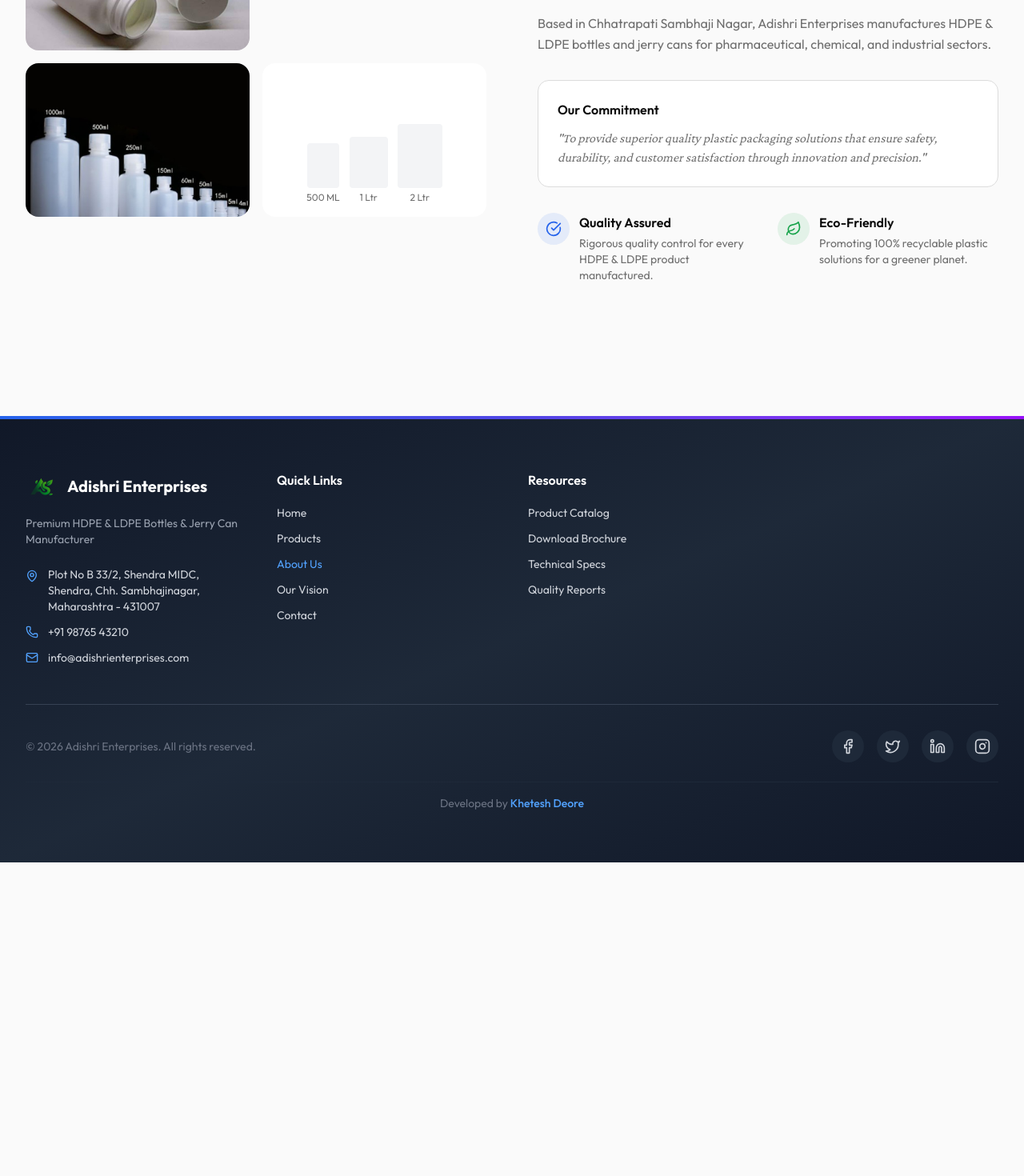
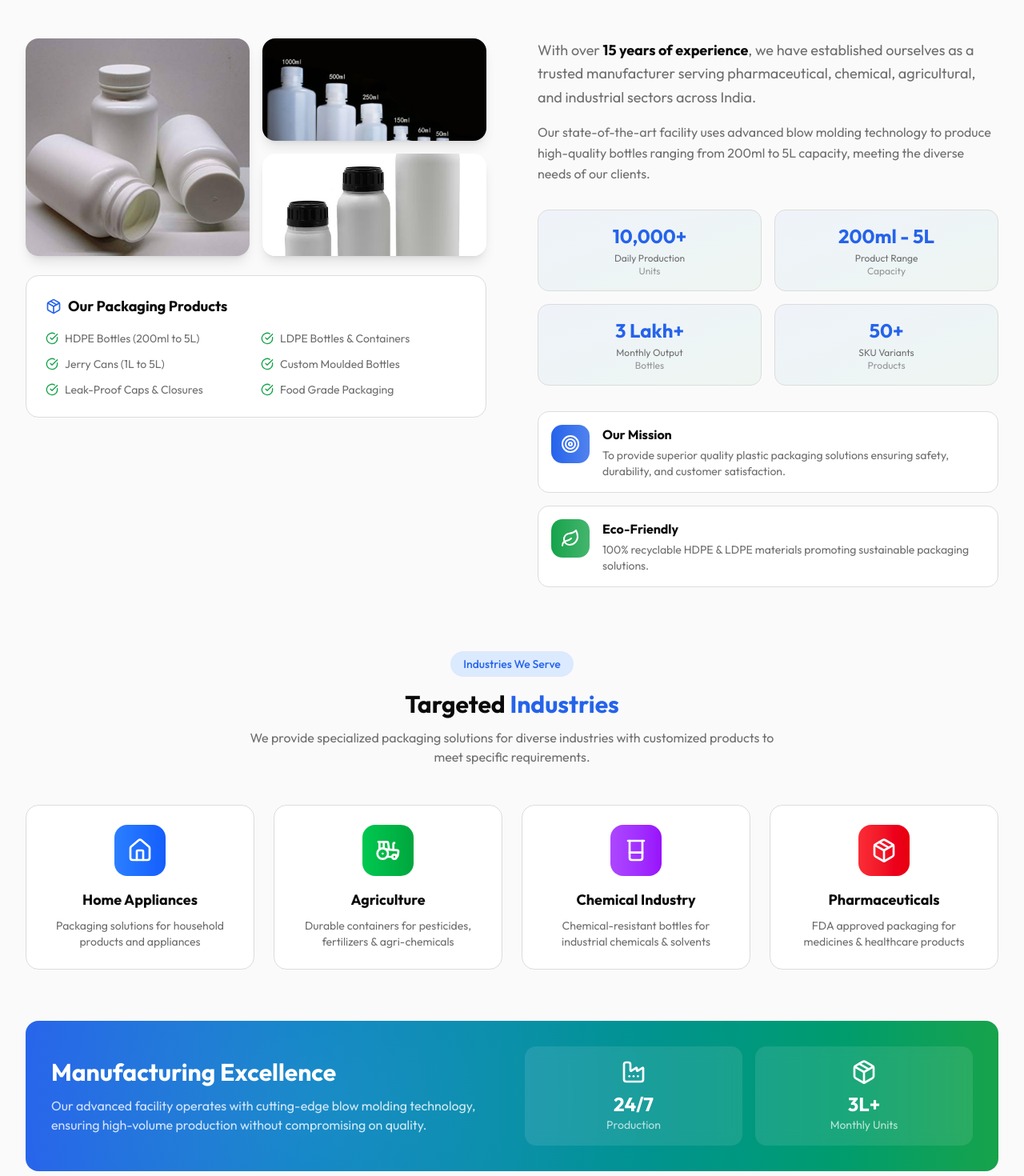
Before and after one commit to Khetesh-Deore/Adishri-Enterprises, a React (Vite) app in the folder Adishri-Enterprises/: page /about in a window 1280 px wide. Shown: the part 360-1830 px from the top of the page at 80% size. Before the commit the page ends 1438 px from the top, so only its background shows below. Built offline with nearby package versions, Linux system fonts and the light colour scheme.

Commit message:
about page update

```diff
--- a/Adishri-Enterprises/src/views/components/Excellence.jsx
+++ b/Adishri-Enterprises/src/views/components/Excellence.jsx
@@ -1,69 +1,112 @@
-// Excellence Component - About Section
+// Excellence Component - About Section with Industries & Capacity
 import { motion } from "framer-motion";
-import { CheckCircle, Leaf } from "lucide-react";
-import { fadeInLeft, fadeInRight } from "../../controllers/useAnimations";
+import { CheckCircle, Leaf, Target, Package, Factory, Beaker, Home, Tractor } from "lucide-react";
+import { fadeInLeft, fadeInRight, staggerContainer, staggerItem } from "../../controllers/useAnimations";
+import { SectionHeading } from "../shared";
+
+// Targeted Industries
+const industries = [
+  {
+    icon: Home,
+    name: "Home Appliances",
+    description: "Packaging solutions for household products and appliances",
+    color: "from-blue-500 to-blue-600"
+  },
+  {
+    icon: Tractor,
+    name: "Agriculture",
+    description: "Durable containers for pesticides, fertilizers & agri-chemicals",
+    color: "from-green-500 to-green-600"
+  },
+  {
+    icon: Beaker,
+    name: "Chemical Industry",
+    description: "Chemical-resistant bottles for industrial chemicals & solvents",
+    color: "from-purple-500 to-purple-600"
+  },
+  {
+    icon: Package,
+    name: "Pharmaceuticals",
+    description: "FDA approved packaging for medicines & healthcare products",
+    color: "from-red-500 to-red-600"
+  }
+];
+
+// Capacity Stats
+const capacityStats = [
+  { label: "Daily Production", value: "10,000+", suffix: "Units" },
+  { label: "Product Range", value: "200ml - 5L", suffix: "Capacity" },
+  { label: "Monthly Output", value: "3 Lakh+", suffix: "Bottles" },
+  { label: "SKU Variants", value: "50+", suffix: "Products" }
+];
+
+// Packaging Features
+const packagingFeatures = [
+  "HDPE Bottles (200ml to 5L)",
+  "LDPE Bottles & Containers",
+  "Jerry Cans (1L to 5L)",
+  "Custom Moulded Bottles",
+  "Leak-Proof Caps & Closures",
+  "Food Grade Packaging"
+];
 
 export default function Excellence() {
   return (
     <section className="py-20 md:py-28 bg-background min-h-screen">
       <div className="max-w-7xl mx-auto px-4 sm:px-6 lg:px-8">
-        <div className="grid lg:grid-cols-2 gap-12 lg:gap-16 items-start">
 
-          {/* Left - Image Grid */}
+        <SectionHeading
+          subtitle="About Us"
+          title="Excellence in Plastic"
+          highlight="Packaging Manufacturing"
+          description="Based in Chhatrapati Sambhaji Nagar, Adishri Enterprises is a leading manufacturer of HDPE & LDPE bottles and jerry cans."
+        />
+
+        {/* Main Content Grid */}
+        <div className="grid lg:grid-cols-2 gap-12 lg:gap-16 items-start mt-12">
+
+          {/* Left - Image & Packaging Info */}
           <motion.div
             variants={fadeInLeft}
             initial="hidden"
             whileInView="visible"
             viewport={{ once: true, amount: 0.3 }}
-            className="space-y-4"
+            className="space-y-6"
           >
-            {/* Top Row */}
+            {/* Image Grid */}
             <div className="grid grid-cols-2 gap-4">
-              {/* Large Image */}
               <div className="row-span-2">
                 <img
                   src="/product1.jpeg"
                   alt="HDPE Bottles"
-                  className="w-full h-full object-cover rounded-2xl"
+                  className="w-full h-full object-cover rounded-2xl shadow-lg"
                 />
               </div>
-              {/* Small Bottles Display */}
-              <div className="bg-card rounded-2xl p-4 flex items-end justify-center gap-2">
-                <div className="text-center">
-                  <div className="h-16 w-6 bg-gray-200 rounded-t-full mx-auto" />
-                  <span className="text-xs text-muted-foreground mt-1 block">200 ML</span>
-                </div>
-                <div className="text-center">
-                  <div className="h-20 w-8 bg-gray-200 rounded-t-full mx-auto" />
-                  <span className="text-xs text-muted-foreground mt-1 block">500 ML</span>
-                </div>
-                <div className="text-center">
-                  <div className="h-24 w-10 bg-blue-100 rounded-t-full mx-auto" />
-                  <span className="text-xs text-muted-foreground mt-1 block">1 Ltr</span>
-                </div>
-              </div>
-            </div>
-
-            {/* Bottom Row */}
-            <div className="grid grid-cols-2 gap-4">
               <img
                 src="/product2.jpeg"
                 alt="Jerry Cans"
-                className="w-full h-48 object-cover rounded-2xl"
+                className="w-full h-32 object-cover rounded-2xl shadow-lg"
               />
-              <div className="bg-card rounded-2xl p-4 flex items-end justify-center gap-3">
-                <div className="text-center">
-                  <div className="h-14 w-10 bg-gray-100 rounded mx-auto" />
-                  <span className="text-xs text-muted-foreground mt-1 block">500 ML</span>
-                </div>
-                <div className="text-center">
-                  <div className="h-16 w-12 bg-gray-100 rounded mx-auto" />
-                  <span className="text-xs text-muted-foreground mt-1 block">1 Ltr</span>
-                </div>
-                <div className="text-center">
-                  <div className="h-20 w-14 bg-gray-100 rounded mx-auto" />
-                  <span className="text-xs text-muted-foreground mt-1 block">2 Ltr</span>
-                </div>
+              <img
+                src="/product3.jpeg"
+                alt="Product Range"
+                className="w-full h-32 object-cover rounded-2xl shadow-lg"
+              />
+            </div>
+
+            {/* Packaging Products */}
+            <div className="p-6 rounded-2xl bg-card border border-border">
+              <h3 className="text-lg font-bold text-foreground mb-4 flex items-center gap-2">
+                <Package className="w-5 h-5 text-primary" />
+                Our Packaging Products
+              </h3>
+              <div className="grid grid-cols-2 gap-3">
+                {packagingFeatures.map((feature, index) => (
+                  <div key={index} className="flex items-center gap-2">
+                    <CheckCircle className="w-4 h-4 text-accent flex-shrink-0" />
+                    <span className="text-sm text-muted-foreground">{feature}</span>
+                  </div>
+                ))}
               </div>
             </div>
           </motion.div>
@@ -74,58 +117,152 @@
             initial="hidden"
             whileInView="visible"
             viewport={{ once: true, amount: 0.3 }}
+            className="space-y-8"
           >
-            <span className="text-sm font-semibold text-primary uppercase tracking-wider">
-              About Adishri Enterprises
-            </span>
-
-            <h2 className="text-3xl md:text-4xl lg:text-5xl font-bold text-foreground mt-4 leading-tight">
-              Excellence in Plastic Packaging Manufacturing
-            </h2>
-
-            <p className="text-muted-foreground mt-6 leading-relaxed">
-              Based in Chhatrapati Sambhaji Nagar, Adishri Enterprises manufactures HDPE & LDPE
-              bottles and jerry cans for pharmaceutical, chemical, and industrial sectors.
-            </p>
-
-            {/* Commitment Box */}
-            <div className="mt-8 p-6 bg-card rounded-xl border border-border">
-              <h3 className="font-semibold text-foreground mb-3">Our Commitment</h3>
-              <p className="text-muted-foreground italic font-serif">
-                "To provide superior quality plastic packaging solutions that ensure
-                safety, durability, and customer satisfaction through innovation and
-                precision."
+            {/* About Text */}
+            <div>
+              <p className="text-lg text-muted-foreground leading-relaxed mb-4">
+                With over <strong className="text-foreground">15 years of experience</strong>, we have established ourselves as a trusted
+                manufacturer serving pharmaceutical, chemical, agricultural, and industrial sectors across India.
+              </p>
+              <p className="text-muted-foreground leading-relaxed">
+                Our state-of-the-art facility uses advanced blow molding technology to produce
+                high-quality bottles ranging from 200ml to 5L capacity, meeting the diverse needs of our clients.
               </p>
             </div>
 
-            {/* Features */}
-            <div className="mt-8 grid grid-cols-2 gap-6">
-              <div className="flex items-start gap-3">
-                <div className="w-10 h-10 rounded-full bg-primary/10 flex items-center justify-center flex-shrink-0">
-                  <CheckCircle className="w-5 h-5 text-primary" />
+            {/* Working & Product Capacity */}
+            <div className="grid grid-cols-2 gap-4">
+              {capacityStats.map((stat, index) => (
+                <motion.div
+                  key={index}
+                  initial={{ opacity: 0, y: 20 }}
+                  whileInView={{ opacity: 1, y: 0 }}
+                  viewport={{ once: true }}
+                  transition={{ delay: index * 0.1 }}
+                  className="p-4 rounded-xl bg-gradient-to-br from-primary/5 to-accent/5 border border-border text-center"
+                >
+                  <div className="text-2xl font-bold text-primary">{stat.value}</div>
+                  <div className="text-xs text-muted-foreground mt-1">{stat.label}</div>
+                  <div className="text-xs text-muted-foreground/70">{stat.suffix}</div>
+                </motion.div>
+              ))}
+            </div>
+
+            {/* Mission & Values */}
+            <div className="space-y-4">
+              <div className="flex gap-4 p-4 rounded-xl bg-card border border-border">
+                <div className="w-12 h-12 rounded-xl bg-gradient-to-r from-primary to-primary/80 flex items-center justify-center flex-shrink-0">
+                  <Target className="w-6 h-6 text-white" />
                 </div>
                 <div>
-                  <h4 className="font-semibold text-foreground">Quality Assured</h4>
-                  <p className="text-sm text-muted-foreground mt-1">
-                    Rigorous quality control for every HDPE & LDPE product manufactured.
+                  <h4 className="font-bold text-foreground mb-1">Our Mission</h4>
+                  <p className="text-sm text-muted-foreground">
+                    To provide superior quality plastic packaging solutions ensuring safety, durability, and customer satisfaction.
                   </p>
                 </div>
               </div>
 
-              <div className="flex items-start gap-3">
-                <div className="w-10 h-10 rounded-full bg-accent/10 flex items-center justify-center flex-shrink-0">
-                  <Leaf className="w-5 h-5 text-accent" />
+              <div className="flex gap-4 p-4 rounded-xl bg-card border border-border">
+                <div className="w-12 h-12 rounded-xl bg-gradient-to-r from-accent to-accent/80 flex items-center justify-center flex-shrink-0">
+                  <Leaf className="w-6 h-6 text-white" />
                 </div>
                 <div>
-                  <h4 className="font-semibold text-foreground">Eco-Friendly</h4>
-                  <p className="text-sm text-muted-foreground mt-1">
-                    Promoting 100% recyclable plastic solutions for a greener planet.
+                  <h4 className="font-bold text-foreground mb-1">Eco-Friendly</h4>
+                  <p className="text-sm text-muted-foreground">
+                    100% recyclable HDPE & LDPE materials promoting sustainable packaging solutions.
                   </p>
                 </div>
               </div>
             </div>
           </motion.div>
         </div>
+
+        {/* Targeted Industries Section */}
+        <motion.div
+          initial={{ opacity: 0, y: 30 }}
+          whileInView={{ opacity: 1, y: 0 }}
+          viewport={{ once: true }}
+          transition={{ duration: 0.6 }}
+          className="mt-20"
+        >
+          <div className="text-center mb-12">
+            <span className="inline-block px-4 py-1.5 mb-4 text-sm font-medium text-primary bg-primary-soft rounded-full">
+              Industries We Serve
+            </span>
+            <h3 className="text-2xl md:text-3xl font-bold text-foreground">
+              Targeted <span className="text-primary">Industries</span>
+            </h3>
+            <p className="mt-3 text-muted-foreground max-w-2xl mx-auto">
+              We provide specialized packaging solutions for diverse industries with customized products to meet specific requirements.
+            </p>
+          </div>
+
+          <motion.div
+            variants={staggerContainer}
+            initial="hidden"
+            whileInView="visible"
+            viewport={{ once: true, amount: 0.2 }}
+            className="grid sm:grid-cols-2 lg:grid-cols-4 gap-6"
+          >
+            {industries.map((industry, index) => {
+              const Icon = industry.icon;
+              return (
+                <motion.div
+                  key={index}
+                  variants={staggerItem}
+                  className="group p-6 rounded-2xl bg-card border border-border hover:border-primary/30 hover:shadow-xl hover:-translate-y-1 transition-all duration-300 text-center"
+                >
+                  <div className={`w-16 h-16 mx-auto rounded-2xl bg-gradient-to-r ${industry.color} flex items-center justify-center mb-4 group-hover:scale-110 transition-transform duration-300`}>
+                    <Icon className="w-8 h-8 text-white" />
+                  </div>
+                  <h4 className="text-lg font-bold text-foreground mb-2">
+                    {industry.name}
+                  </h4>
+                  <p className="text-sm text-muted-foreground">
+                    {industry.description}
+                  </p>
+                </motion.div>
+              );
+            })}
+          </motion.div>
+        </motion.div>
+
+        {/* Working Capacity Banner */}
+        <motion.div
+          initial={{ opacity: 0, y: 30 }}
+          whileInView={{ opacity: 1, y: 0 }}
+          viewport={{ once: true }}
+          transition={{ duration: 0.6 }}
+          className="mt-16 p-8 rounded-2xl bg-gradient-to-r from-primary to-accent text-white relative overflow-hidden"
+        >
+          {/* Background Pattern */}
+          <div className="absolute inset-0 bg-[radial-gradient(circle_at_30%_50%,rgba(255,255,255,0.1),transparent_50%)]" />
+
+          <div className="relative z-10 grid md:grid-cols-2 gap-8 items-center">
+            <div>
+              <h3 className="text-2xl md:text-3xl font-bold mb-3">
+                Manufacturing Excellence
+              </h3>
+              <p className="text-white/80">
+                Our advanced facility operates with cutting-edge blow molding technology,
+                ensuring high-volume production without compromising on quality.
+              </p>
+            </div>
+            <div className="grid grid-cols-2 gap-4">
+              <div className="p-4 bg-white/10 backdrop-blur-sm rounded-xl text-center">
+                <Factory className="w-8 h-8 mx-auto mb-2" />
+                <div className="text-2xl font-bold">24/7</div>
+                <div className="text-sm text-white/70">Production</div>
+              </div>
+              <div className="p-4 bg-white/10 backdrop-blur-sm rounded-xl text-center">
+                <Package className="w-8 h-8 mx-auto mb-2" />
+                <div className="text-2xl font-bold">3L+</div>
+                <div className="text-sm text-white/70">Monthly Units</div>
+              </div>
+            </div>
+          </div>
+        </motion.div>
       </div>
     </section>
   );
```
